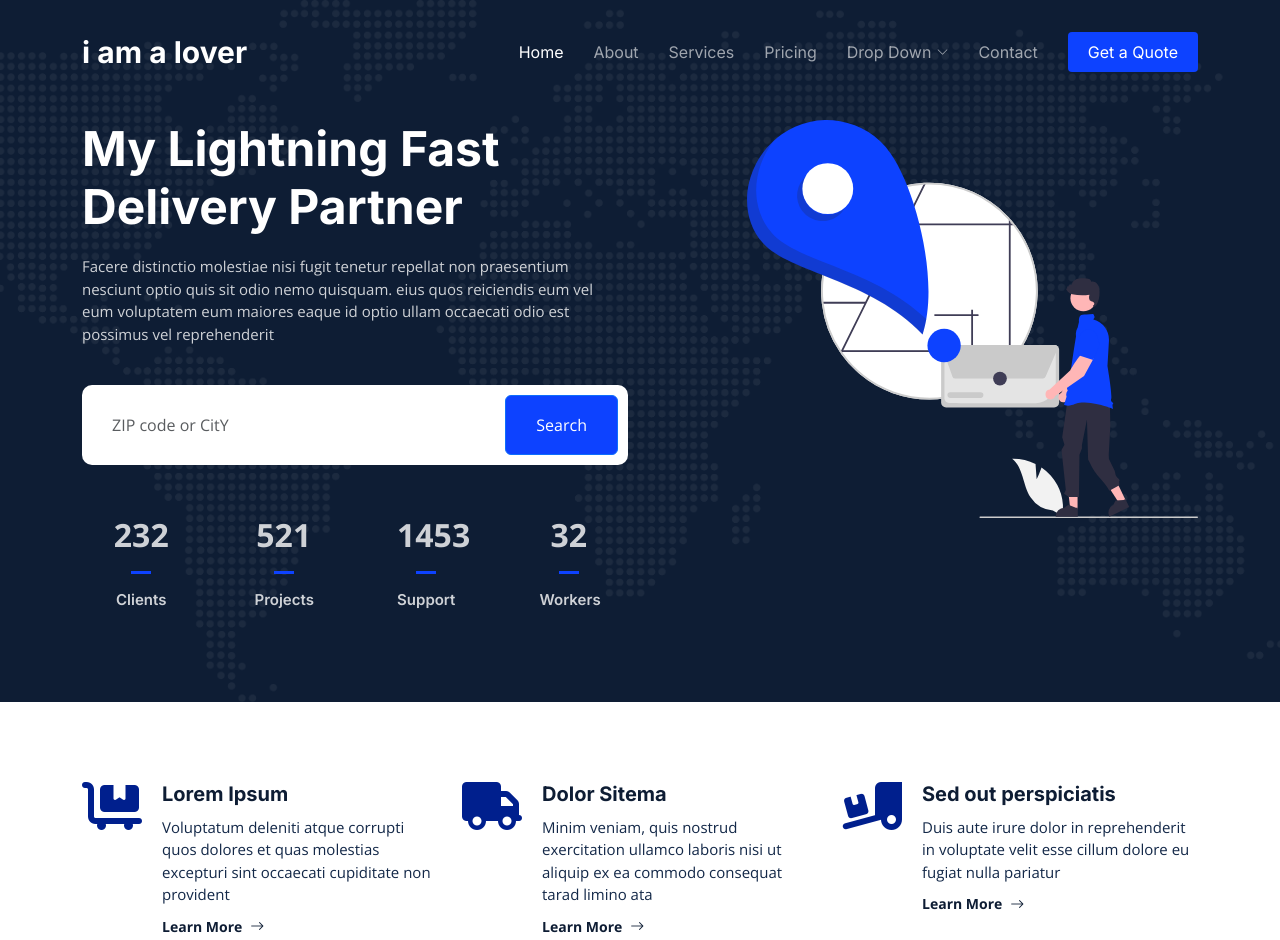
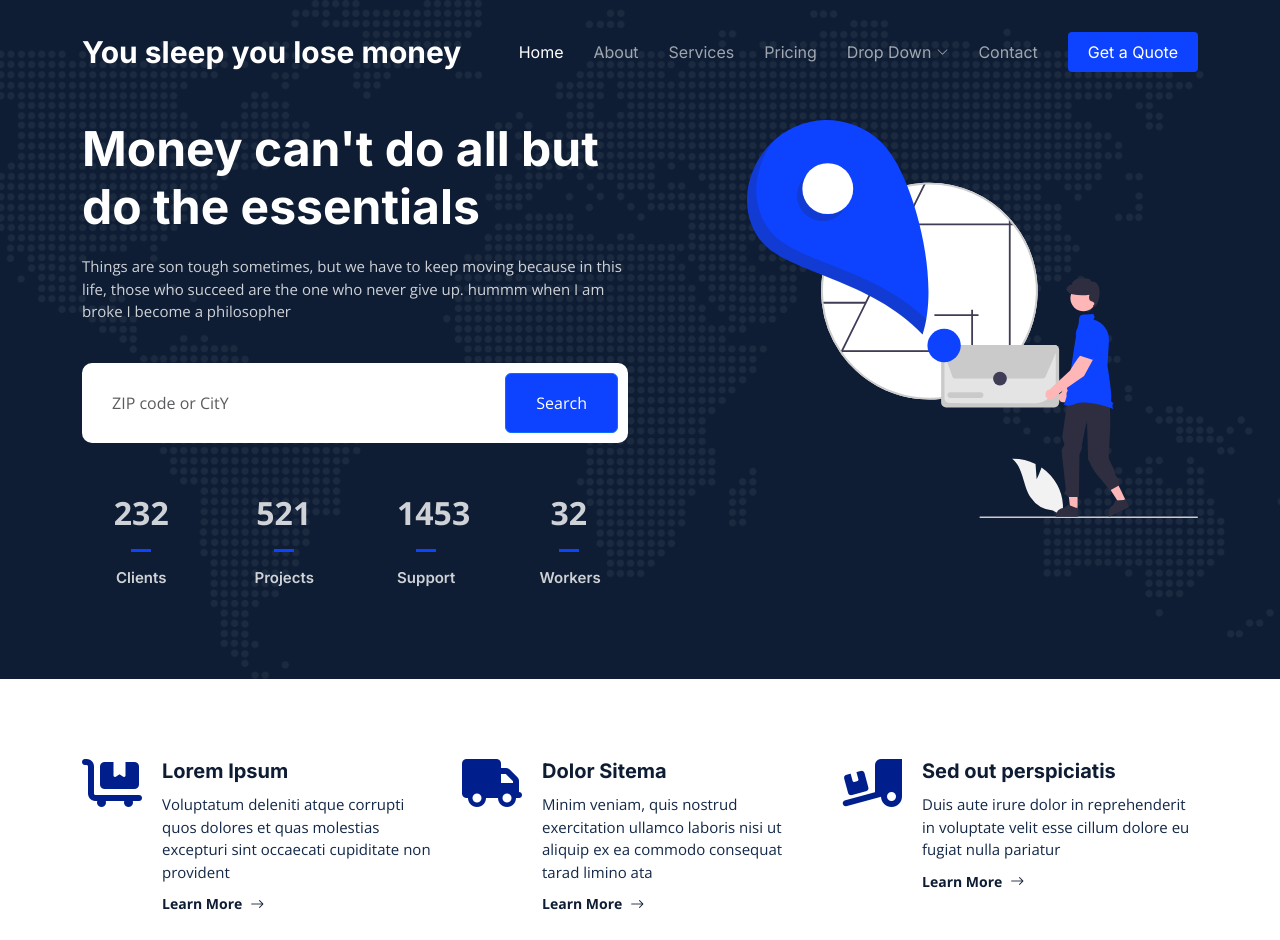
Before and after one commit to kleric1993/awscicd, a plain HTML site: page index.html in a window 1280 px wide. Shown: the top 940 px of the page. Drawn offline with nearby package versions, Linux system fonts and the light colour scheme.

Commit message:
new code2

```diff
--- a/index.html
+++ b/index.html
@@ -47,7 +47,7 @@
       <a href="index.html" class="logo d-flex align-items-center">
         <!-- Uncomment the line below if you also wish to use an image logo -->
         <!-- <img src="assets/img/logo.png" alt=""> -->
-        <h1>i am a lover</h1>
+        <h1>You sleep you lose money</h1>
       </a>
 
       <i class="mobile-nav-toggle mobile-nav-show bi bi-list"></i>
@@ -89,8 +89,8 @@
     <div class="container">
       <div class="row gy-4 d-flex justify-content-between">
         <div class="col-lg-6 order-2 order-lg-1 d-flex flex-column justify-content-center">
-          <h2 data-aos="fade-up">My Lightning Fast Delivery Partner</h2>
-          <p data-aos="fade-up" data-aos-delay="100">Facere distinctio molestiae nisi fugit tenetur repellat non praesentium nesciunt optio quis sit odio nemo quisquam. eius quos reiciendis eum vel eum voluptatem eum maiores eaque id optio ullam occaecati odio est possimus vel reprehenderit</p>
+          <h2 data-aos="fade-up">Money can't do all but do the essentials</h2>
+          <p data-aos="fade-up" data-aos-delay="100">Things are son tough sometimes, but we have to keep moving because in this life, those who succeed are the one who never give up. hummm when I am broke I become a philosopher</p>
 
           <form action="#" class="form-search d-flex align-items-stretch mb-3" data-aos="fade-up" data-aos-delay="200">
             <input type="text" class="form-control" placeholder="ZIP code or CitY">
```
